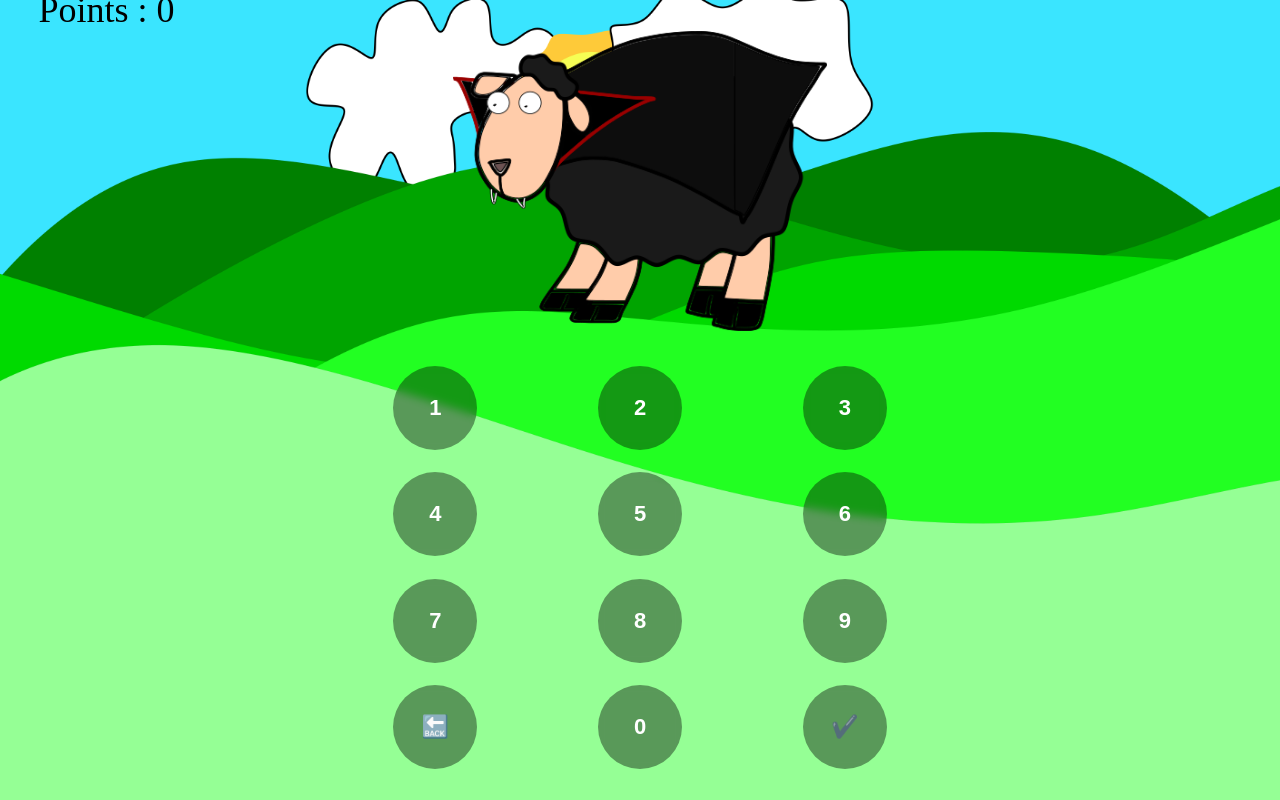
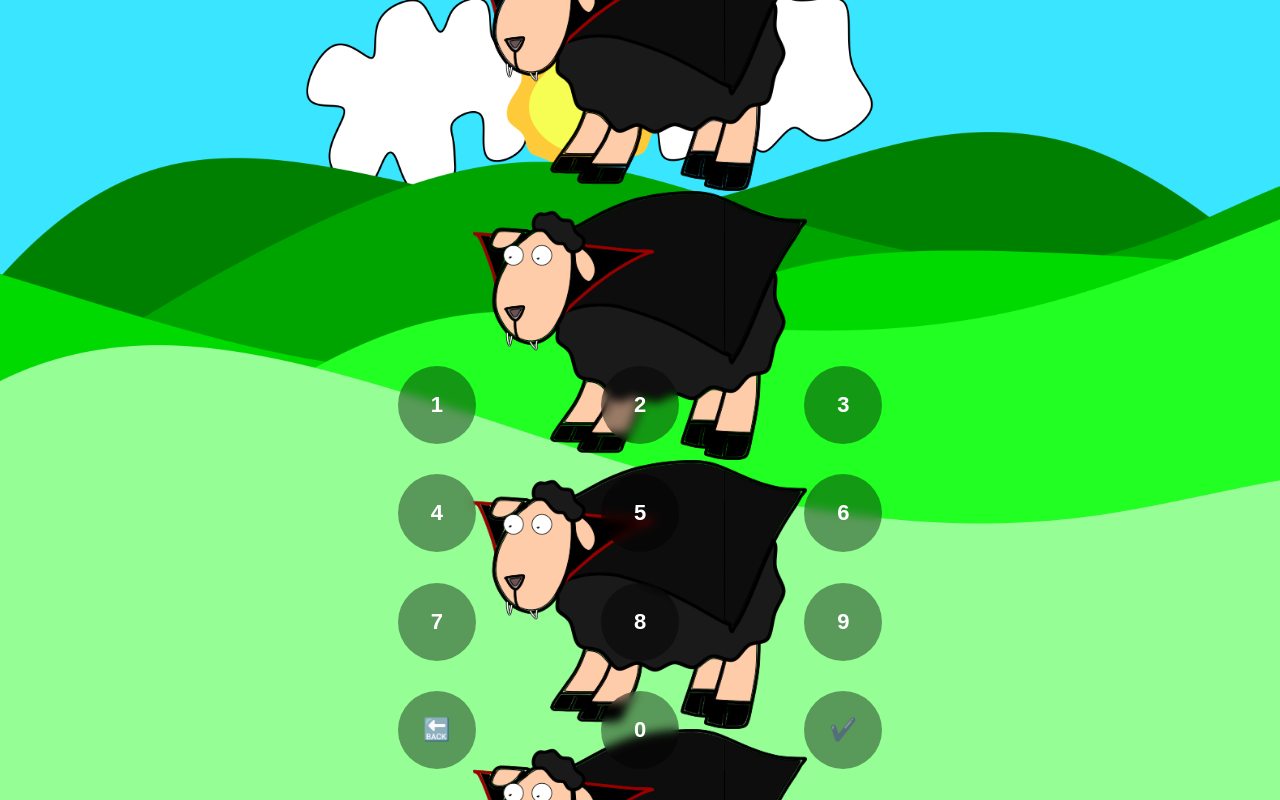
Before and after one commit to akishtp/Count-Sheepula, a React (Create React App) app: page / in a window 1280 px wide. Shown: the top 800 px of the page. Built offline with nearby package versions, Linux system fonts and the light colour scheme.

Commit message:
many sheeps 🐑🐏🐑🐑🐏

```diff
--- a/src/App.css
+++ b/src/App.css
@@ -18,7 +18,7 @@
   align-items: center;
   justify-content: space-between;
   color: #ffffff;
-  width: 100%;
+  width: 94%;
   padding: 0 10px;
 }
 @media screen and (min-width: 767px) {
--- a/src/components/KeyPad/KeyPad.css
+++ b/src/components/KeyPad/KeyPad.css
@@ -23,8 +23,8 @@
 }
 .key-pad .key {
   border-radius: 100%;
-  height: 84px;
-  width: 84px;
+  height: 78px;
+  width: 78px;
   background-color: rgba(0, 0, 0, 0.4); /* Black w/opacity/see-through */
   backdrop-filter: blur(5px);
   border: 0;
--- a/src/components/SheepWindow/SheepWindow.css
+++ b/src/components/SheepWindow/SheepWindow.css
@@ -8,11 +8,12 @@
 }
 .sheep-window img {
   display: block;
-  height: 94%;
+  height: 84%;
 }
 .sheep-window .points-display {
   width: 94%;
   font-size: 36px;
+  margin: 10px 20px;
 }
 /* @media screen and (min-width: 767px) {
   .sheep-window {
--- a/src/components/SheepWindow/SheepWindow.tsx
+++ b/src/components/SheepWindow/SheepWindow.tsx
@@ -1,4 +1,4 @@
-import React, { useState } from "react";
+import React from "react";
 import { useAppSelector } from "../../app/hooks";
 import { RootState } from "../../app/store";
 import sheepulaFull from "../../Assets/sheepula-full.png";
@@ -6,13 +6,13 @@ import "./SheepWindow.css";
 
 const SheepWindow: React.FC = () => {
   let points = useAppSelector((state: RootState) => state.counter.points);
-  const [randNum, setRandNum] = useState(
-    Math.floor(Math.random() * (points + 5))
-  );
+  let randNum = useAppSelector((state: RootState) => state.counter.randNum);
   return (
     <div className="sheep-window">
       <div className="points-display">Points : {points}</div>
-      <img src={sheepulaFull} alt="🐑" />
+      {Array.from({ length: randNum }, (_, i) => (
+        <img key={i} src={sheepulaFull} alt="🐑" />
+      ))}
     </div>
   );
 };
--- a/src/features/sheepCounterSlice.ts
+++ b/src/features/sheepCounterSlice.ts
@@ -5,6 +5,7 @@ export interface sheepValueState {
   status: "idle" | "loading" | "failed";
   error: null | string;
   points: number;
+  randNum: number;
 }
 
 const initialState: sheepValueState = {
@@ -12,6 +13,7 @@ const initialState: sheepValueState = {
   status: "idle",
   error: null,
   points: 0,
+  randNum: 20,
 };
 
 export const sheepCounterSlice = createSlice({
```
